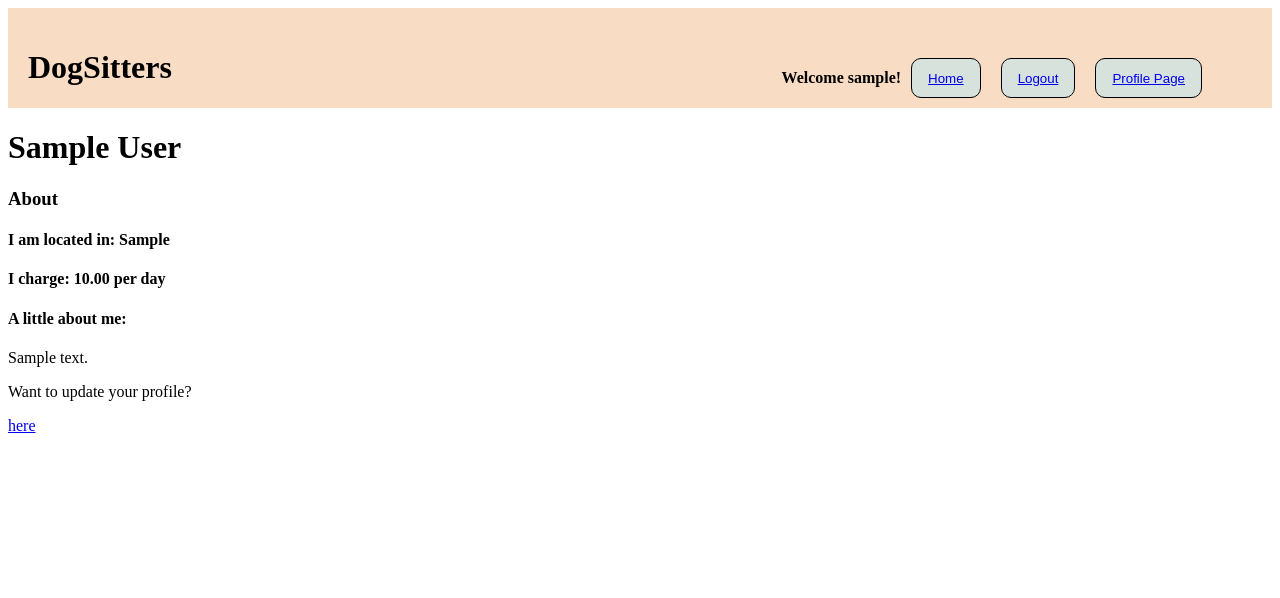
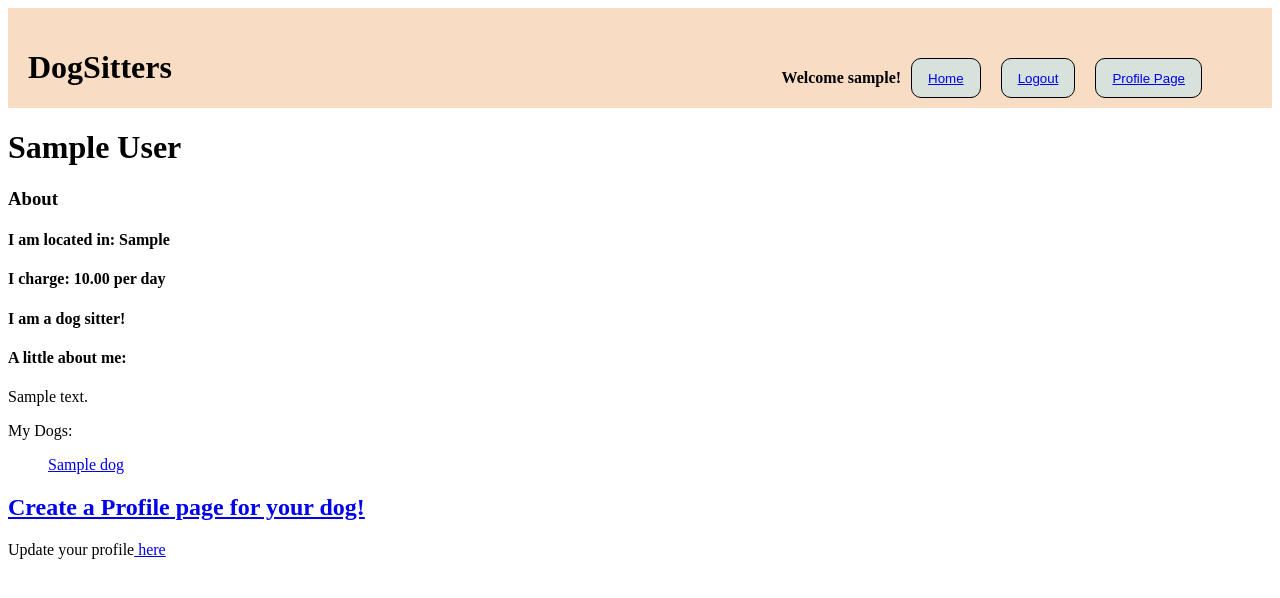
Before and after one commit to robyncam/dogsitter, a Django app: page /profile-page in a window 1280 px wide. Shown: the top 598 px of the page. Run offline with Django 4.2, Linux system fonts and the light colour scheme; a user stored in the database is signed in; tables that the repository leaves empty hold one stand-in row (values such as "Sample post").

```diff
--- a/dogsitter_core/models.py
+++ b/dogsitter_core/models.py
@@ -1,6 +1,6 @@
 from django.db import models
 from django.contrib.auth.models import User
-from datetime import date
+from django.utils import timezone
 
 
 
@@ -18,7 +18,7 @@ class Profile(models.Model):
 class Dog(models.Model):
     user = models.ForeignKey(User, models.CASCADE)
     name = models.CharField(max_length=200)
-    weight = models.DecimalField(decimal_places=2, max_digits=7)
+    weight = models.IntegerField()
     good_with_cats = models.BooleanField(default=False)
     good_with_kids = models.BooleanField(default=False)
     good_with_dogs = models.BooleanField(default=False)
@@ -27,3 +27,15 @@ class Dog(models.Model):
 
     def __str__(self):
         return str(self.name)
+
+    def age(self):
+        time_lived = timezone.now().date() - self.dob
+        months_lived = time_lived.days//30.5
+        if months_lived <1:
+            return f'{time_lived.days} days'
+        if months_lived < 12:
+            return f'{int(months_lived)} months'
+        elif months_lived < 24:
+            return f'{int(months_lived//12)} years and {int(months_lived%12)} months'
+        else:
+            return f'{int(months_lived)//12} years'
--- a/dogsitter_core/urls.py
+++ b/dogsitter_core/urls.py
@@ -11,5 +11,5 @@ urlpatterns = [
     path('profile-page', views.profilepage, name='profile_page'),
     path('edit_profile', views.edit_profile, name='edit_profile'),
     path('add_dog', views.add_dog, name='add_dog'),
-
+    path('dog_profile/<int:dog_pk>', views.dog_profile, name='dog_profile'),
 ]
--- a/dogsitter_core/views.py
+++ b/dogsitter_core/views.py
@@ -1,9 +1,11 @@
-from django.shortcuts import render, redirect
+from django.shortcuts import render, redirect, get_object_or_404
 from django.contrib.auth.models import auth
 from django.contrib import messages
 from .forms import RegisterForm, ProfileForm, LoginForm, DogForm
 from django.contrib.auth.decorators import login_required
 from . import models
+
+
 
 
 def home(request):
@@ -82,7 +84,11 @@ def edit_profile(request):
 
 @login_required
 def profilepage(request):
-    context = {'profile': request.user.profile}
+    current_user = request.user
+    if current_user.dog_set:
+        dogs = current_user.dog_set.all()
+
+    context = {'profile': request.user.profile, 'dogs': dogs}
     return render(request, 'profilepage.html', context)
 
 
@@ -99,3 +105,10 @@ def add_dog(request):
 
     context ={'form':form}
     return render(request, "add_dog.html", context)
+
+
+def dog_profile(request, dog_pk):
+    dog_profile = get_object_or_404(models.Dog, pk=dog_pk)
+    context = {'dog': dog_profile}
+
+    return render(request, 'dog_profile.html', context)
--- a/templates/profilepage.html
+++ b/templates/profilepage.html
@@ -11,9 +11,26 @@
     <h3> About </h3>
     <h4> I am located in: {{profile.location}} </h4>
     <h4>I charge: {{profile.cost}} per day</h4>
+    {% if user.profile.is_dog_sitter %}
+        <h4> I am a dog sitter!</h4>
+    {% else %}
+        <h4>I am looking for a dog sitter</h4>
+    {% endif %}
     <h4> A little about me: </h4>
     <p>{{user.profile.bio}}</p>
 
-    <p> Want to update your profile?</p>
-    <a href = "{% url 'edit_profile' %}"> here </a>
+
+    {% if user.dog_set %}
+        <p>My Dogs: </p>
+        {% for dog in dogs %}
+            <ul><a href="{% url 'home' %}"> {{dog}} </a> </ul>
+        {% endfor %}
+    {% else %}
+        <p>I do not have a dog</p>
+    {% endif %}
+
+    <h2><a href="{% url 'add_dog' %}"> Create a Profile page for your dog!</a> </h2>
+
+    <p>Update your profile<a href = "{% url 'edit_profile' %}"> here </a></p>
+
 {% endblock %}
```
Also changed, not shown: templates/dog_profile.html (added, +32 -0 lines), dogsitter_core/migrations/0009_alter_dog_weight.py (added).
